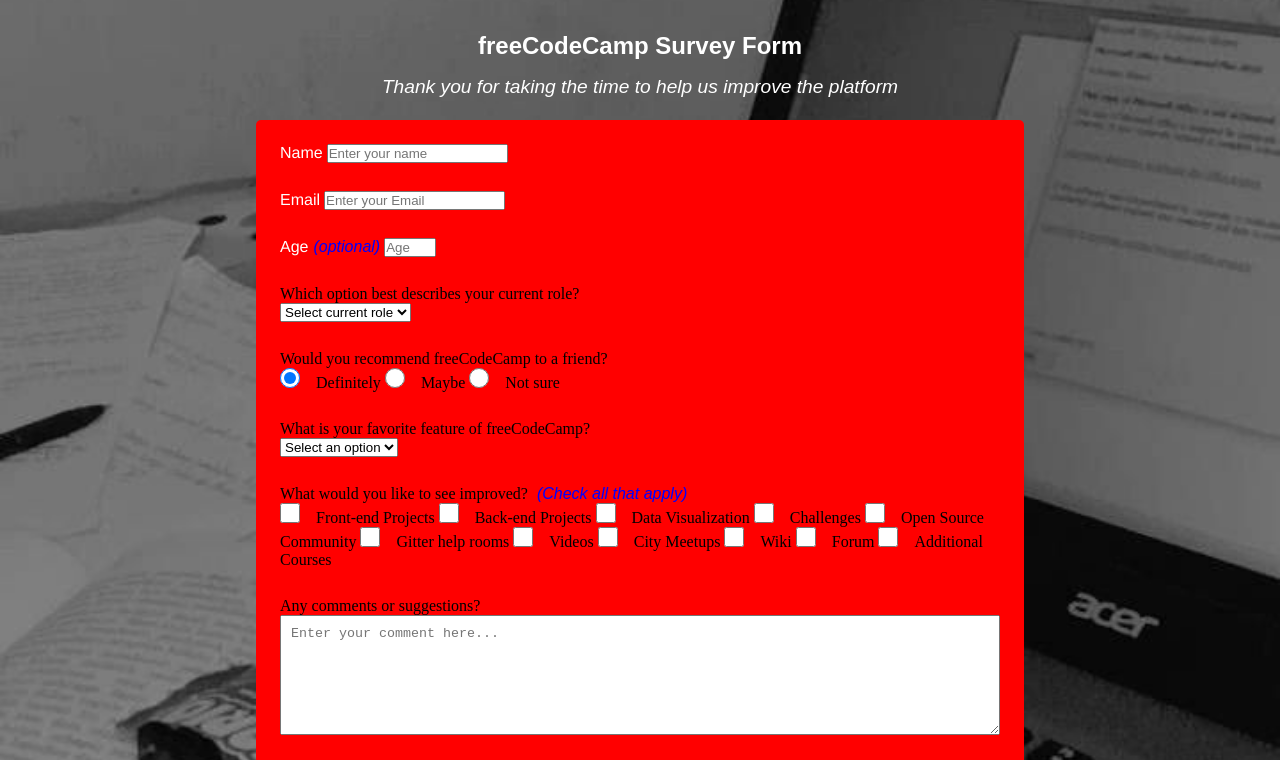
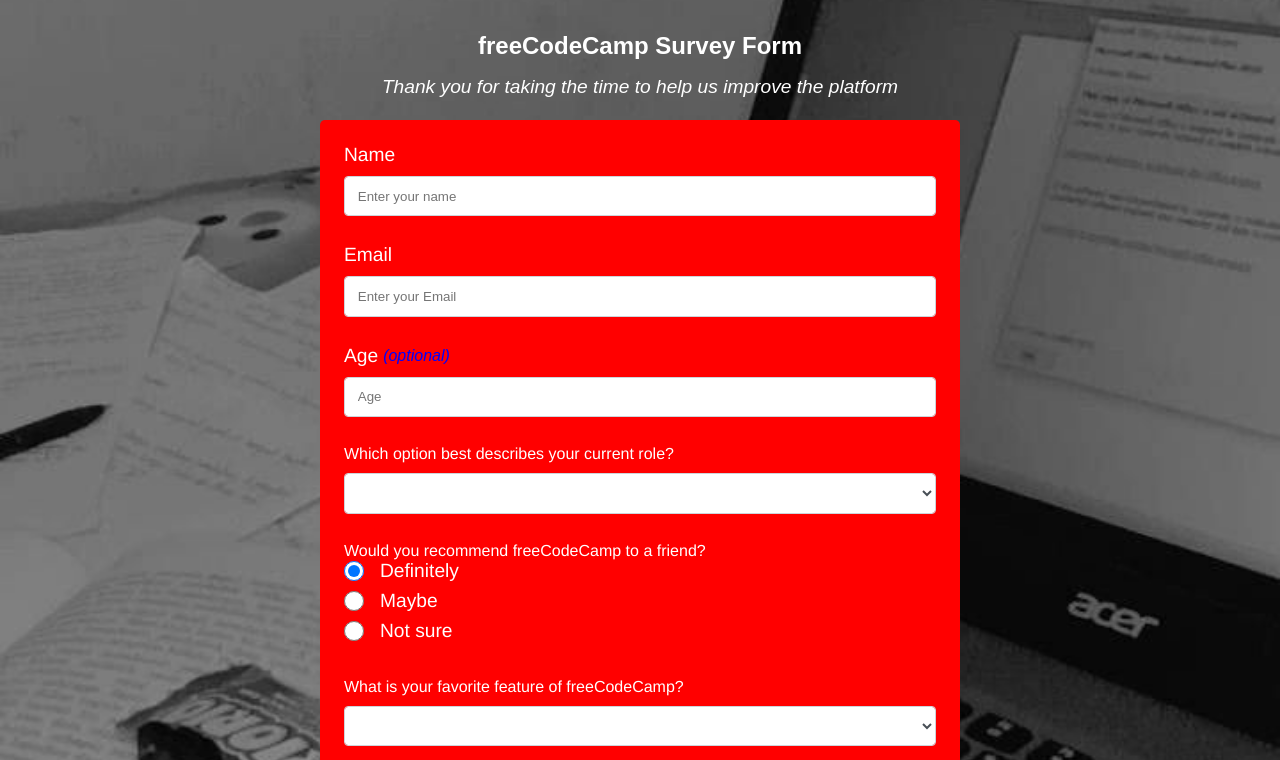
Before and after one commit to toheeb1996/toheebBenjaminCollaboration, a plain HTML site: page index.html in a window 1280 px wide. Shown: the top 760 px of the page. Drawn offline with Linux system fonts and the light colour scheme.

Commit message:
toheeb completed this

```diff
--- a/main.css
+++ b/main.css
@@ -7,7 +7,6 @@
 body {
   background-image: url(./images/a11d44942fbfcfbea6c2995c59eecc40.jpeg);
   background-size: cover;
-  background-repeat: no-repeat;
   background-position: center;
 }
 
@@ -16,9 +15,6 @@ section {
   display: flex;
   flex-direction: column;
   align-items: center;
-
-
-
 }
 
 .div1 {
@@ -40,7 +36,6 @@ section {
 
 span {
   color: white;
-  /* font-size: 1.3rem; */
   font-size: larger;
   font-weight: 100;
   font-family: Arial, Helvetica, sans-serif;
@@ -50,17 +45,10 @@ span {
 
 
 .form {
-  height: 150vh;
-  width: 60%;
+  height: 190vh;
+  width: 50%;
   background-color: red;
   border-radius: 5px;
-}
-
-.label{
-  color: white;
-  font-family:'Franklin Gothic Medium', 'Arial Narrow', Arial, sans-serif;
-  font-size: 1rem;
-
 }
 
 .divA {
@@ -68,7 +56,23 @@ span {
   padding: 0.25rem;
 }
 
-.input {
+.divA label{
+  display: flex;
+  align-items: center;
+  font-size: 1.2rem;
+  margin-bottom: 0.5rem;
+  color: white;
+  font-family:'Franklin Gothic Medium', 'Arial Narrow', Arial, sans-serif;
+
+}
+
+.divA p{
+color: white;
+font-family:'Franklin Gothic Medium', 'Arial Narrow', Arial, sans-serif;
+
+}
+
+.benjamin {
   display: block;
   width: 100%;
   height: 2rem;
@@ -79,21 +83,13 @@ span {
   border: 1px solid #ced4da;
   border-radius: 0.25rem;
   margin-top: 10px;
-
-  /* transition: border-color 0.15s ease-in-out, box-shadow 0.15s ease-in-out; */
-}
+  }
 
 .optional{
   color: blue;
   font-size: 1rem;
   padding-left: 5px;
 }
-
-/* .input:focus {
-  border-color: #80bdff;
-  outline: 0;
-  box-shadow: 0 0 0 0.2rem rgba(0, 123, 255, 0.25);
-} */
 
 .radioInput,
 .akande {
@@ -106,17 +102,23 @@ span {
 .textarea {
   min-height: 120px;
   width: 100%;
-  padding: 0.625rem;
-  /* resize: vertical; */
+  padding: 0.6rem;
 }
 
 .btn {
   display: block;
   width: 100%;
   padding: 0.75rem;
-  background-color: rgb(93, 223, 93);
+  background-color: rgb(14, 118, 14);
   color: white;
+  font-size: 1rem;
   border-radius: 2px;
   cursor: pointer;
   border: none;
 }
+
+.btn:hover{
+  background-color: white;
+  color:black;
+  font-size: 1rem;
+}
```
Also changed, not shown: index.html (+1 -1 lines).
